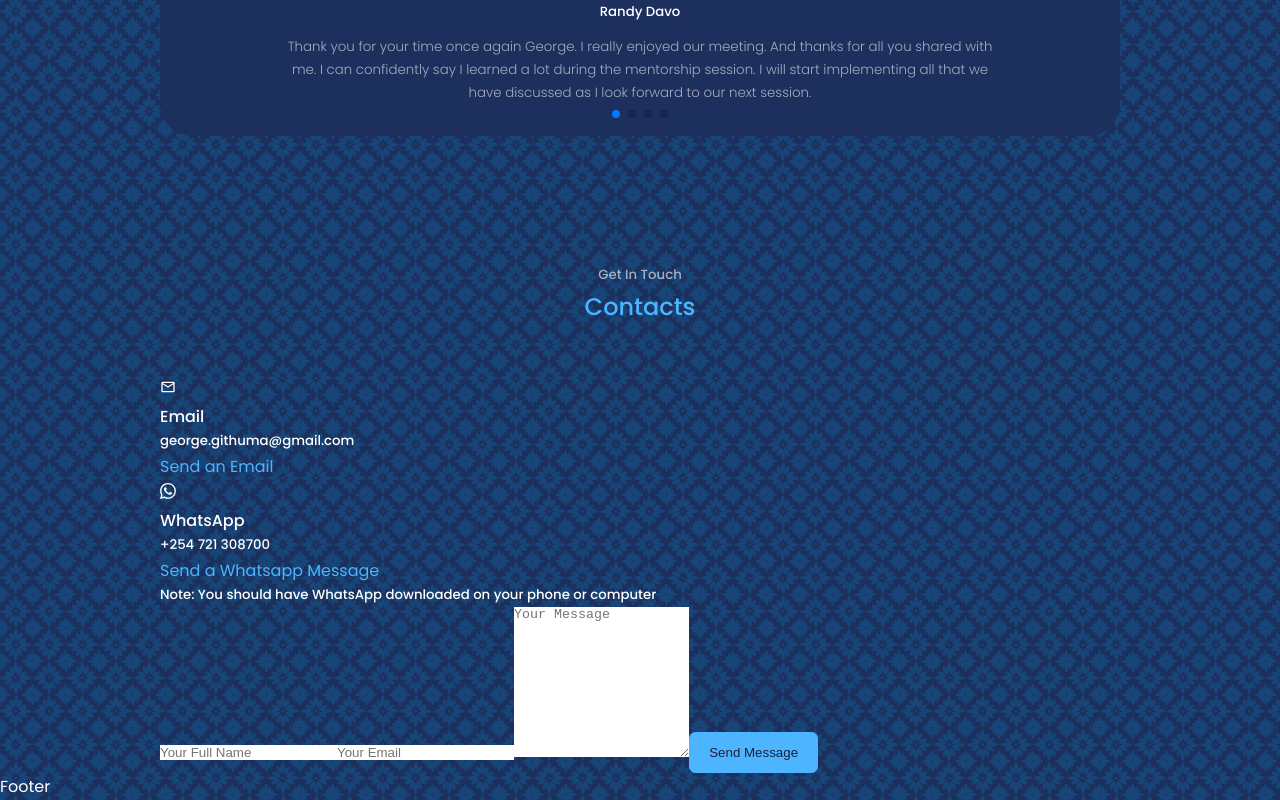
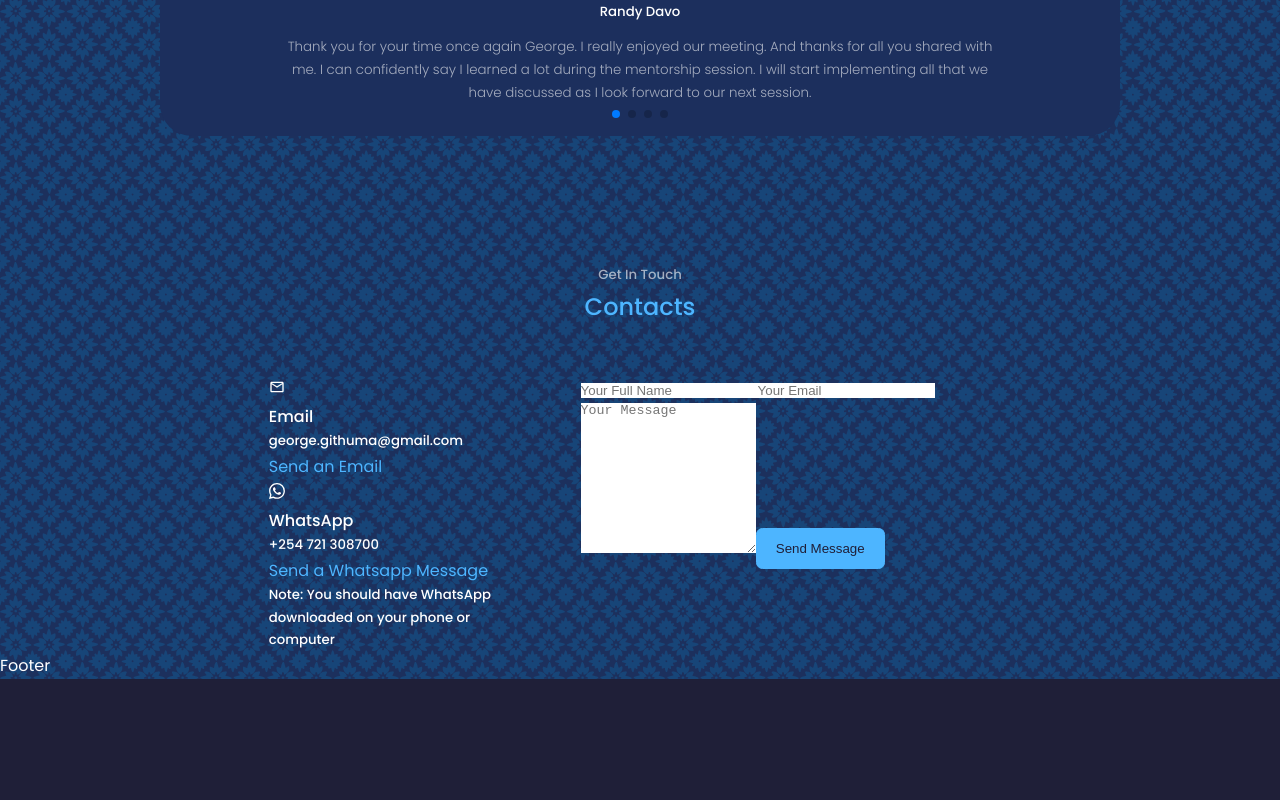
Before and after one commit to Gitthuma/george-githuma-portfolio-website, a React (Create React App) app: page / in a window 1280 px wide. Shown: the part 4322-5122 px from the top of the page. After the commit the page ends 5001 px from the top, so only its background shows below. Built offline with nearby package versions, Linux system fonts and the light colour scheme.

Commit message:
Style container

```diff
--- a/src/Components/Contacts/Contacts.css
+++ b/src/Components/Contacts/Contacts.css
@@ -0,0 +1,7 @@
+/*Style container*/
+.container.contacts__container {
+    width: 58%;
+    display: grid;
+    grid-template-columns: 30% 58%;
+    gap: 12%;
+}
```
